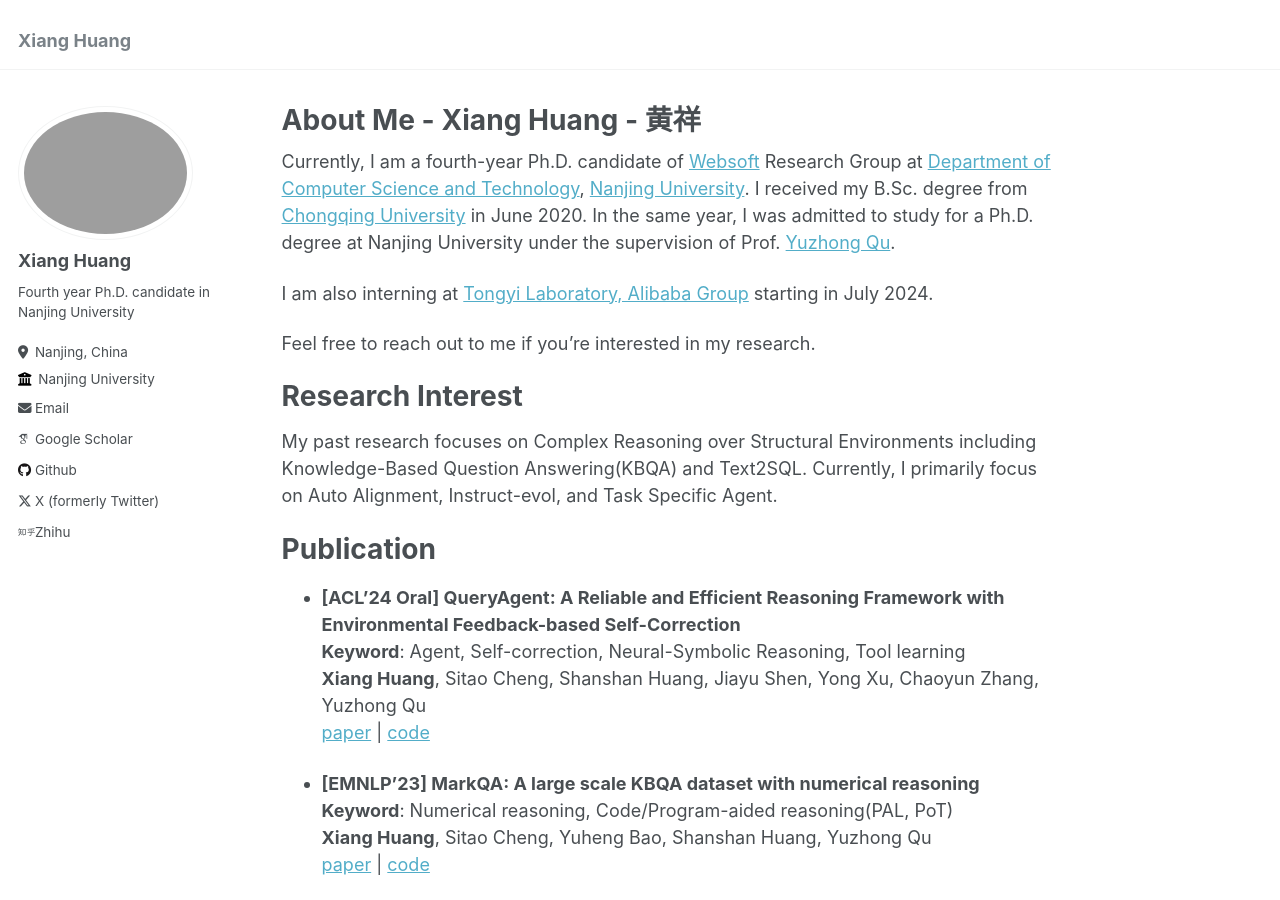
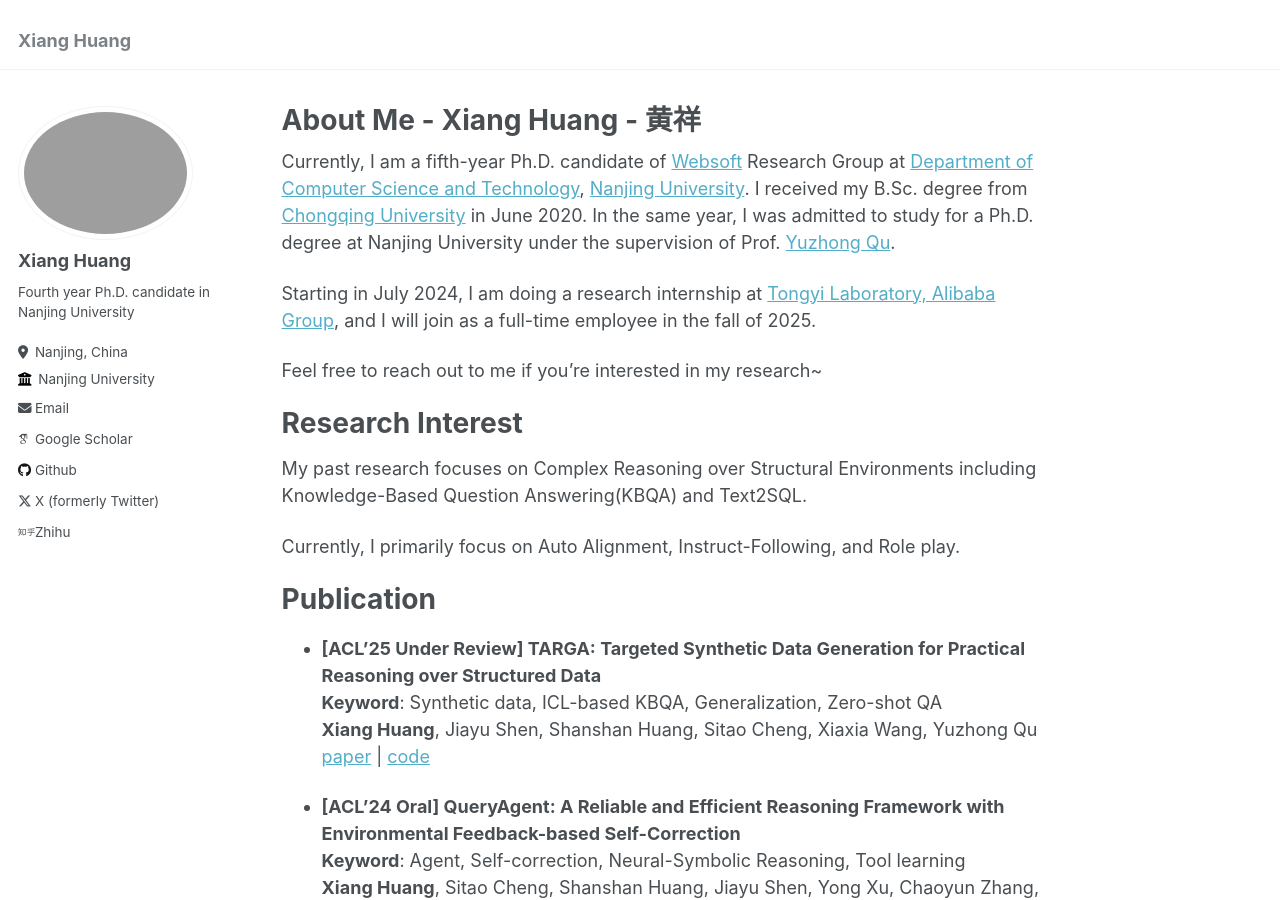
Before and after one commit to cdhx/cdhx.github.io, a Jekyll site: the page built from _pages/about.md, in a window 1280 px wide and 900 px high. Built offline with Jekyll 4.4.1, drawn with Linux system fonts in a browser that asks for light colours; some web fonts are replaced; some of the changed text lies outside the part shown.

Commit message:
Update about.md

```diff
--- a/_pages/about.md
+++ b/_pages/about.md
@@ -7,23 +7,28 @@ redirect_from:
   - /about.html
 ---
 
-Currently, I am a fourth-year Ph.D. candidate of [Websoft](http://ws.nju.edu.cn/wiki/Wiki.jsp?page=%E4%B8%87%E7%BB%B4%E7%BD%91%E8%BD%AF%E4%BB%B6%E7%A0%94%E7%A9%B6%E7%BB%84) Research Group at [Department of Computer Science and Technology](http://cs.nju.edu.cn/), [Nanjing University](https://www.nju.edu.cn/).
+Currently, I am a fifth-year Ph.D. candidate of [Websoft](http://ws.nju.edu.cn/wiki/Wiki.jsp?page=%E4%B8%87%E7%BB%B4%E7%BD%91%E8%BD%AF%E4%BB%B6%E7%A0%94%E7%A9%B6%E7%BB%84) Research Group at [Department of Computer Science and Technology](http://cs.nju.edu.cn/), [Nanjing University](https://www.nju.edu.cn/).
 I received my B.Sc. degree from [Chongqing University](https://www.cqu.edu.cn/) in June 2020.
 In the same year, I was admitted to study for a Ph.D. degree at Nanjing University under the supervision of Prof. [Yuzhong Qu](http://ws.nju.edu.cn/~yzqu).
 
-I am also interning at [Tongyi Laboratory, Alibaba Group](https://tongyi.aliyun.com/) starting in July 2024.
+Starting in July 2024, I am doing a research internship at [Tongyi Laboratory, Alibaba Group](https://tongyi.aliyun.com/), and I will join as a full-time employee in the fall of 2025.
 
-Feel free to reach out to me if you’re interested in my research.
+Feel free to reach out to me if you’re interested in my research~
 
 Research Interest
 ===
 My past research focuses on Complex Reasoning over Structural Environments including Knowledge-Based Question Answering(KBQA) and Text2SQL.
-Currently, I primarily focus on Auto Alignment, Instruct-evol, and Task Specific Agent.
 
+Currently, I primarily focus on Auto Alignment, Instruct-Following, and Role play.
 
 
 Publication
 ===
+
+- **[ACL'25 Under Review] TARGA: Targeted Synthetic Data Generation for Practical Reasoning over Structured Data** <br/>
+**Keyword**: Synthetic data, ICL-based KBQA, Generalization, Zero-shot QA<br/>
+**Xiang Huang**, Jiayu Shen, Shanshan Huang, Sitao Cheng, Xiaxia Wang, Yuzhong Qu <br/>  [paper](https://arxiv.org/abs/2412.19544) \| [code](https://github.com/cdhx/TARGA)
+
 - **[ACL'24 Oral] QueryAgent: A Reliable and Efficient Reasoning Framework with Environmental Feedback-based Self-Correction** <br/>
 **Keyword**: Agent, Self-correction, Neural-Symbolic Reasoning, Tool learning<br/>
 **Xiang Huang**, Sitao Cheng, Shanshan Huang, Jiayu Shen, Yong Xu, Chaoyun Zhang, Yuzhong Qu <br/>  [paper](https://arxiv.org/abs/2403.11886) \| [code](https://github.com/cdhx/QueryAgent)
@@ -64,4 +69,4 @@ Education
 
 Teaching Assistant
 ===
-Discrete Mathematics (2021-2024)
+Discrete Mathematics (2021-2025)
```
